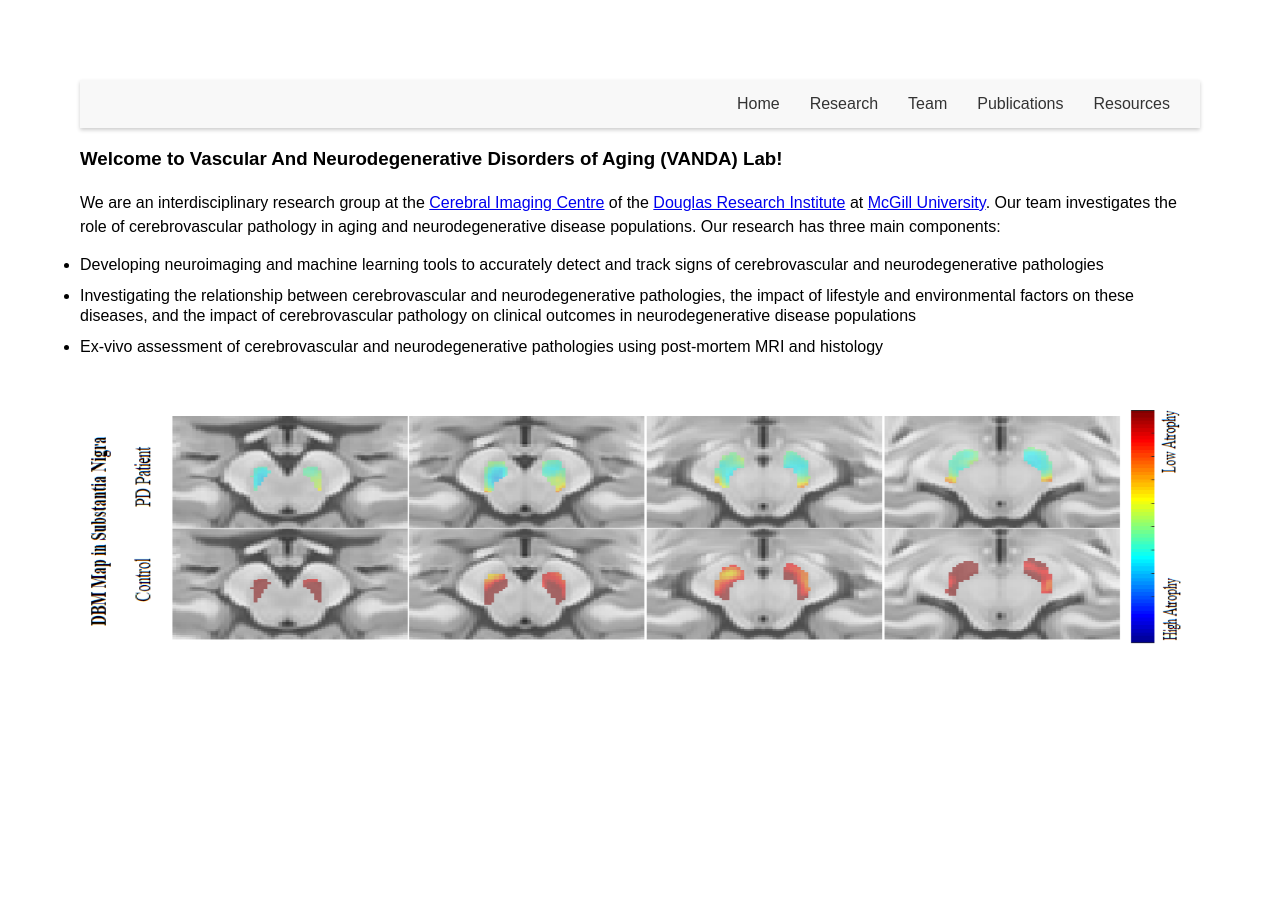
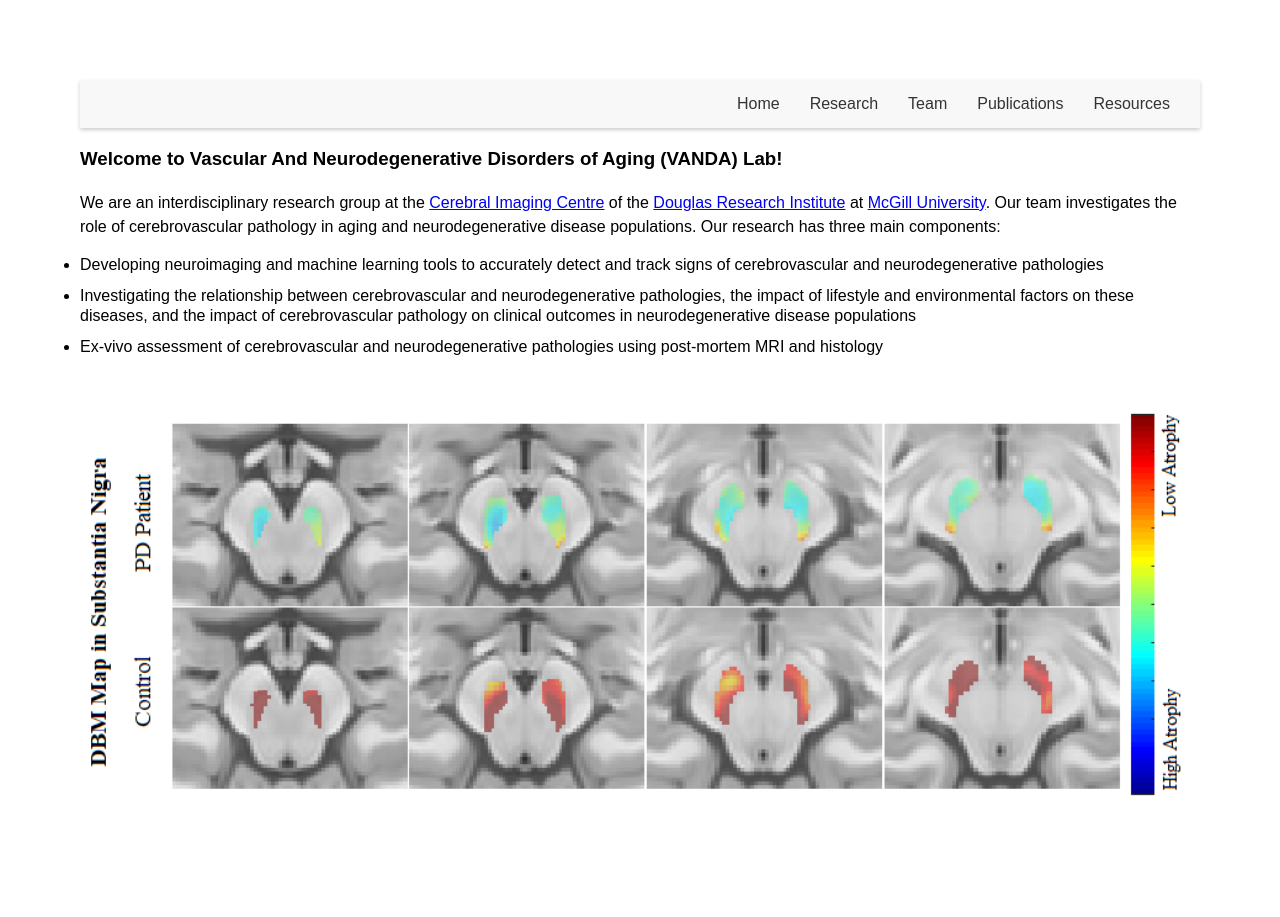
Before and after one commit to VANDAlab/VANDAlab.github.io, a Jekyll site: the page index.html, which Jekyll copies as it is, in a window 1280 px wide. Built offline with Jekyll 4.4.1, drawn with Linux system fonts in a browser that asks for light colours.

Commit message:
Update style.css

```diff
--- a/assets/css/style.css
+++ b/assets/css/style.css
@@ -33,7 +33,7 @@ img {
   overflow: hidden;
   margin-top: 20px;
   margin-bottom: 20px;
-  max-height: 300px;
+  max-height: 600px;
 }
 
 .image-slider img {
```
